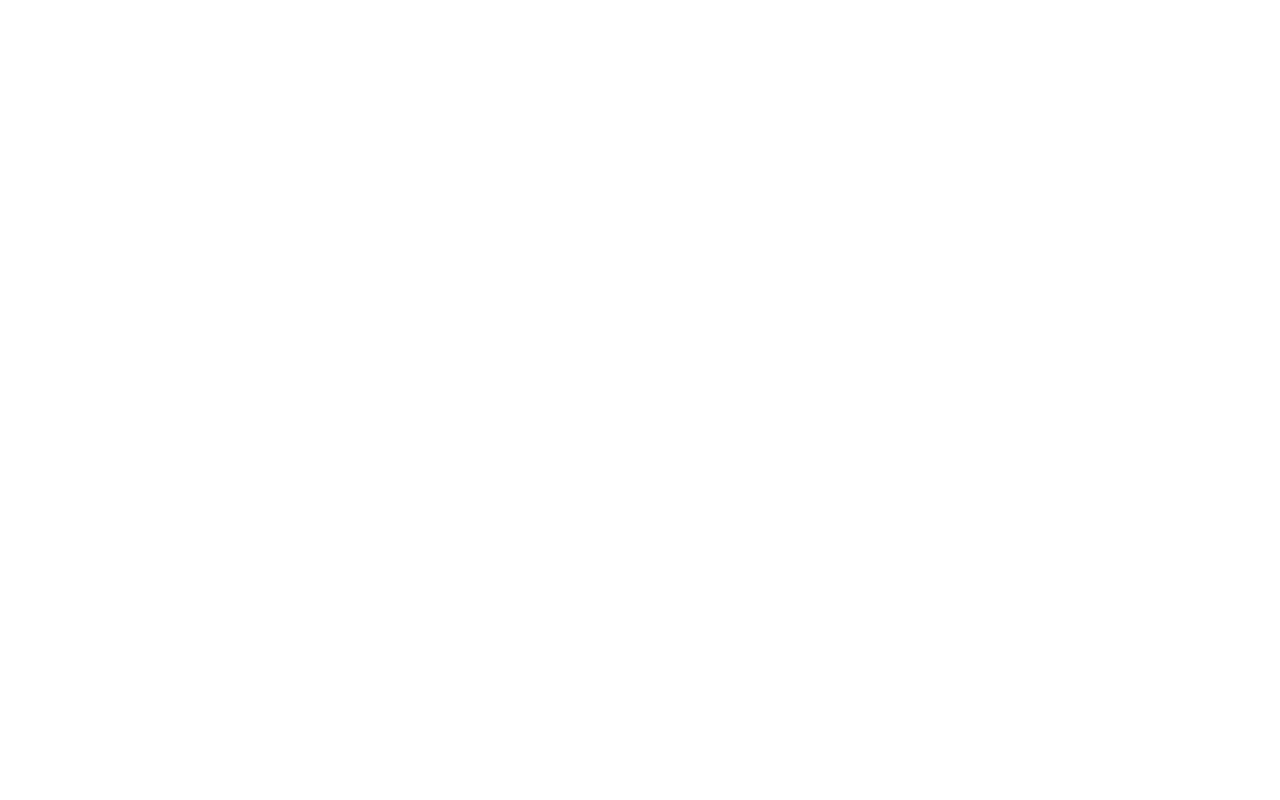
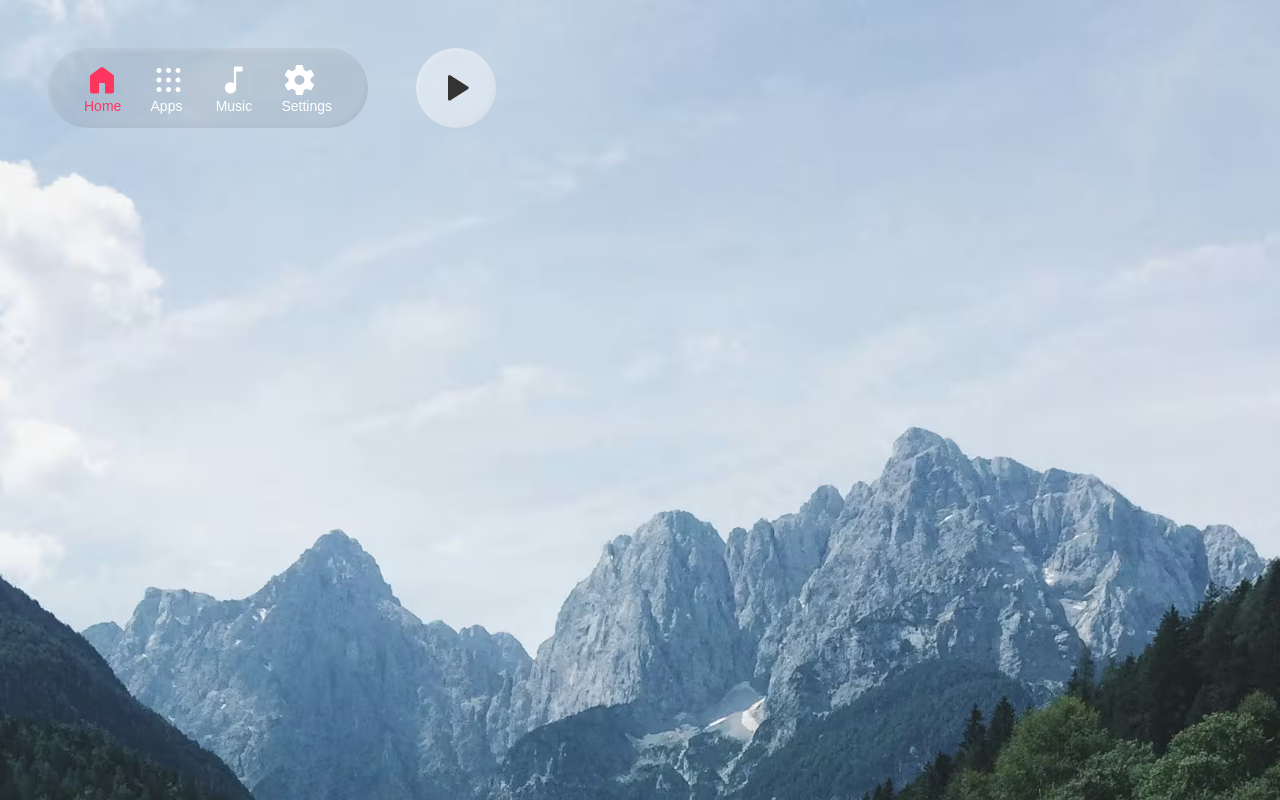
Before and after one commit to Crayfisher-zari/liquid-glass-like-css, a website built with Vite: page src/index.html in a window 1280 px wide. Shown: the top 800 px of the page. Built offline with nearby package versions, Linux system fonts and the light colour scheme.

Commit message:
ビルド設定の修正

```diff
--- a/src/decoration.css
+++ b/src/decoration.css
@@ -9,6 +9,7 @@ body {
   background-size: cover;
   background-position: center;
   min-height: 300vh;
+  font-family: "Roboto", sans-serif;
 }
 
 .fixBox {
@@ -24,17 +25,58 @@ body {
   gap: 48px;
 }
 
+button {
+  appearance: none;
+  background: none;
+  border: none;
+}
+
+.material-symbols-rounded {
+  font-variation-settings:
+    "FILL" 1,
+    "wght" 400,
+    "GRAD" 0,
+    "opsz" 48;
+}
+
 .rect {
   width: 320px;
   height: 80px;
+  padding: 0 36px;
   --radius: 40px;
-  --expand: 8px;
+  /* --expand: 10px; */
   --strength: 30px;
   --blur: 0px;
   background-color: rgb(80 80 80 / 0.1);
+  display: flex;
+  align-items: center;
+  justify-content: space-between;
+  button {
+    display: flex;
+    flex-direction: column;
+    color: #fff;
+    font-size: 14px;
+    &.current {
+      color: #fe365f;
+    }
+    .icon {
+      font-size: 36px;
+    }
+  }
 }
 
 .circle {
+  --blur: 10px;
+
   width: 80px;
   height: 80px;
+  display: flex;
+  align-items: center;
+  justify-content: center;
+  font-size: 36px;
+  color: #333;
+  background-color: rgb(255 255 255 / 0.4);
+  .icon {
+    font-size: 48px;
+  }
 }
--- a/src/index.html
+++ b/src/index.html
@@ -1,16 +1,45 @@
 <!doctype html>
-<html lang="en">
+<html lang="ja">
   <head>
     <meta charset="UTF-8" />
     <link rel="icon" type="image/svg+xml" href="/vite.svg" />
     <link rel="stylesheet" href="/style.css" />
+    <link
+      href="https://fonts.googleapis.com/css2?family=Material+Symbols+Rounded:opsz,wght,FILL,GRAD@20..48,100..700,0..1,-50..200&icon_names=apps,home,music_note,play_arrow,settings"
+      rel="stylesheet"
+    />
+    <link rel="preconnect" href="https://fonts.googleapis.com" />
+    <link rel="preconnect" href="https://fonts.gstatic.com" crossorigin />
+    <link
+      href="https://fonts.googleapis.com/css2?family=Roboto:ital,wght@0,100..900;1,100..900&display=swap"
+      rel="stylesheet"
+    />
     <meta name="viewport" content="width=device-width, initial-scale=1.0" />
-    <title>Vite + TS</title>
+    <title>Liquid Glass風CSS</title>
   </head>
   <body>
     <div class="fixBox">
-      <div class="cfz-liquid-glass-rect rect"></div>
-      <div class="cfz-liquid-glass-circle circle"></div>
+      <div class="cfz-liquid-glass-rect rect">
+        <button class="current">
+          <span class="icon material-symbols-rounded"> home </span>
+          Home
+        </button>
+        <button>
+          <span class="icon material-symbols-rounded"> apps </span>
+          Apps
+        </button>
+        <button>
+          <span class="icon material-symbols-rounded"> music_note </span>
+          Music
+        </button>
+        <button>
+          <span class="icon material-symbols-rounded"> settings </span>
+          Settings
+        </button>
+      </div>
+      <div class="cfz-liquid-glass-circle circle">
+        <span class="icon material-symbols-rounded"> play_arrow </span>
+      </div>
     </div>
   </body>
 </html>
--- a/src/main.css
+++ b/src/main.css
@@ -105,9 +105,9 @@
     mask-composite:
       exclude, exclude, exclude, exclude, add, add, add, add, add, add, add;
     box-shadow:
-      inset 2px 2px 2px 0 rgb(255 255 255 /0.2),
-      inset -2px -2px 2px 0 rgb(0 0 0 /0.05);
-    filter: contrast(1.08) brightness(0.95);
+      inset 2px 2px var(--expand) 0 rgb(255 255 255 /0.3),
+      inset -2px -2px var(--expand) 0 rgb(0 0 0 /0.1);
+    filter: contrast(1.2) brightness(0.95);
   }
   &:after {
     content: "";
@@ -148,9 +148,9 @@
     mask-repeat: no-repeat;
     mask-composite: subtract;
     box-shadow:
-      inset 2px 2px 2px 0 rgb(255 255 255 /0.2),
-      inset -2px -2px 2px 0 rgb(0 0 0 /0.05);
-    filter: contrast(1.08) brightness(0.95);
+      inset 2px 2px var(--expand) 0 rgb(255 255 255 /0.3),
+      inset -2px -2px var(--expand) 0 rgb(0 0 0 /0.1);
+    filter: contrast(1.2) brightness(0.95);
   }
   &:after {
     content: "";
--- a/vite.config.ts
+++ b/vite.config.ts
@@ -5,8 +5,9 @@ import { fileURLToPath } from "node:url";
 import "dotenv/config";
 
 const libBuidSettings = {
+  outDir: "../dist",
   lib: {
-    entry: ["src/main.css"],
+    entry: ["/main.css"],
     name: "style",
   },
   cssCodeSplit: true,
```
Also changed, not shown: README.md.
